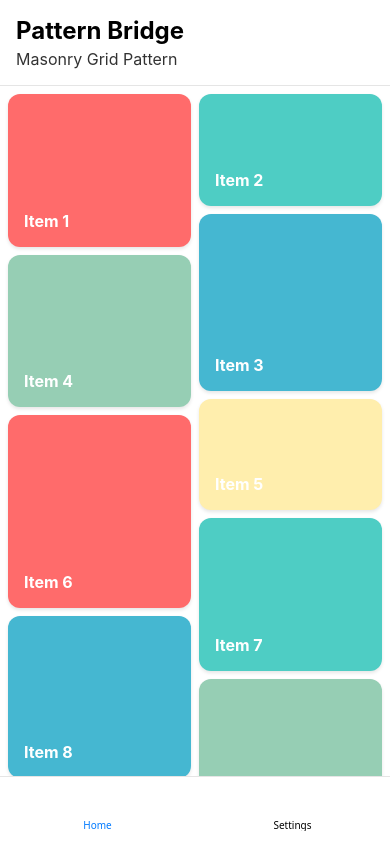
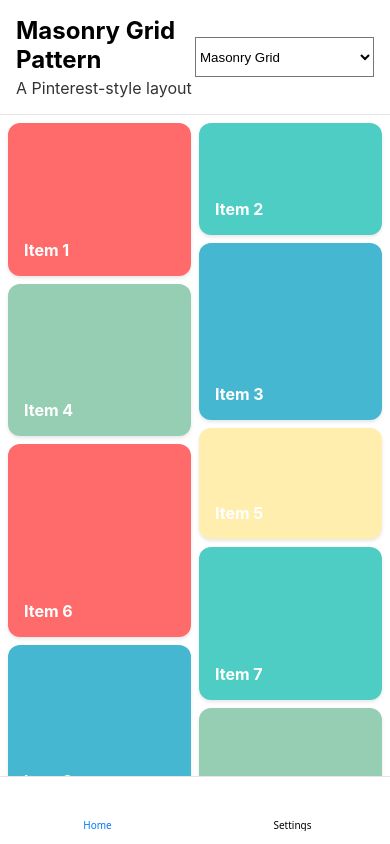
Before and after one commit to jackccrawford/pattern-bridge, a React Native app: screen /Home in a window 390 px wide. Built offline with nearby package versions, Linux system fonts and the light colour scheme; some icons are missing.

Commit message:
feat: Add pattern selector and improve card swipe UX
- Add header dropdown for pattern selection
- Fix card swipe undefined color error
- Add web-specific message for card swipe pattern
- Add reset functionality for card swipe demo
- Update start script for better development experience

```diff
--- /dev/null
+++ b/src/components/Header.tsx
@@ -0,0 +1,105 @@
+import React from 'react';
+import { StyleSheet, View, Platform } from 'react-native';
+import { Text } from './Text';
+import { useTheme } from '../contexts/ThemeContext';
+import { usePattern } from '../contexts/PatternContext';
+import { Picker } from '@react-native-picker/picker';
+import { useSafeAreaInsets } from 'react-native-safe-area-context';
+
+interface HeaderProps {
+  title?: string;
+  subtitle?: string;
+}
+
+export const Header: React.FC<HeaderProps> = ({ title, subtitle }) => {
+  const { theme } = useTheme();
+  const insets = useSafeAreaInsets();
+  const { currentPattern, setPattern } = usePattern();
+
+  const patterns = [
+    { id: 'masonry', name: 'Masonry Grid' },
+    { id: 'cowbell', name: 'Party Mode' },
+    { id: 'cardswipe', name: 'Card Swipe' },
+    { id: 'infinitescroll', name: 'Infinite Scroll' },
+  ];
+
+  return (
+    <View
+      style={[
+        styles.container,
+        {
+          backgroundColor: theme.colors.background,
+          borderBottomColor: theme.colors.border,
+          paddingTop: Platform.OS === 'ios' ? insets.top : 0,
+        },
+      ]}
+    >
+      <View style={styles.content}>
+        <View style={styles.titleContainer}>
+          {title && <Text style={styles.title}>{title}</Text>}
+          {subtitle && <Text style={styles.subtitle}>{subtitle}</Text>}
+        </View>
+        <View style={styles.pickerContainer}>
+          <Picker
+            selectedValue={currentPattern}
+            onValueChange={(value) => setPattern(value)}
+            style={styles.picker}
+            dropdownIconColor={theme.colors.text}
+          >
+            {patterns.map((pattern) => (
+              <Picker.Item
+                key={pattern.id}
+                label={pattern.name}
+                value={pattern.id}
+                color={theme.colors.text}
+              />
+            ))}
+          </Picker>
+        </View>
+      </View>
+    </View>
+  );
+};
+
+const styles = StyleSheet.create({
+  container: {
+    borderBottomWidth: 1,
+  },
+  content: {
+    flexDirection: 'row',
+    alignItems: 'center',
+    justifyContent: 'space-between',
+    padding: 16,
+  },
+  titleContainer: {
+    flex: 1,
+  },
+  title: {
+    fontSize: 24,
+    fontWeight: 'bold',
+    marginBottom: 4,
+  },
+  subtitle: {
+    fontSize: 16,
+    opacity: 0.8,
+  },
+  pickerContainer: {
+    flex: 1,
+    maxWidth: 200,
+  },
+  picker: {
+    ...Platform.select({
+      ios: {
+        backgroundColor: 'transparent',
+      },
+      android: {
+        backgroundColor: 'transparent',
+        color: '#000',
+      },
+      web: {
+        backgroundColor: 'transparent',
+        height: 40,
+      },
+    }),
+  },
+});
--- a/src/components/patterns/CardSwipe/CardSwipeDemo.tsx
+++ b/src/components/patterns/CardSwipe/CardSwipeDemo.tsx
@@ -207,13 +207,13 @@ export const CardSwipeDemo = () => {
               styles.card,
               rSecondCardStyle,
               {
-                backgroundColor: cards[1].color,
+                backgroundColor: cards[1]?.color || theme.colors.background,
                 width: dimensions.cardWidth,
                 height: dimensions.cardWidth * CARD_ASPECT_RATIO,
               },
             ]}
           >
-            <Text style={styles.cardText}>{cards[1].title}</Text>
+            <Text style={styles.cardText}>{cards[1]?.title || ''}</Text>
           </Animated.View>
         )}
 
@@ -223,13 +223,13 @@ export const CardSwipeDemo = () => {
               styles.card,
               rTopCardStyle,
               {
-                backgroundColor: cards[0].color,
+                backgroundColor: cards[0]?.color || theme.colors.background,
                 width: dimensions.cardWidth,
                 height: dimensions.cardWidth * CARD_ASPECT_RATIO,
               },
             ]}
           >
-            <Text style={styles.cardText}>{cards[0].title}</Text>
+            <Text style={styles.cardText}>{cards[0]?.title || ''}</Text>
           </Animated.View>
         </CardWrapper>
       </View>
@@ -238,6 +238,11 @@ export const CardSwipeDemo = () => {
         <Text style={[styles.instructions, { color: theme.colors.text }]}>
           ← Swipe cards left or right →
         </Text>
+        {Platform.OS === 'web' && (
+          <Text style={[styles.webNote, { color: theme.colors.text }]}>
+            💡 For the best experience, try this pattern on your mobile device with Expo Go
+          </Text>
+        )}
       </View>
     </View>
   );
@@ -290,4 +295,11 @@ const styles = StyleSheet.create({
     fontWeight: 'bold',
     opacity: 0.5,
   },
+  webNote: {
+    fontSize: 14,
+    opacity: 0.7,
+    marginTop: 8,
+    textAlign: 'center',
+    fontStyle: 'italic',
+  },
 });
--- a/src/screens/HomeScreen.tsx
+++ b/src/screens/HomeScreen.tsx
@@ -1,29 +1,23 @@
 import React from 'react';
 import { StyleSheet, View, Platform } from 'react-native';
-import { Text } from '../components/Text';
+import { SafeAreaView } from 'react-native-safe-area-context';
 import { useTheme } from '../contexts/ThemeContext';
-import { SafeAreaView, useSafeAreaInsets } from 'react-native-safe-area-context';
+import { usePattern } from '../contexts/PatternContext';
 import { MasonryGridDemo } from '../components/patterns/MasonryGrid/MasonryGridDemo';
 import { CowbellDemo } from '../components/patterns/PartyMode/CowbellDemo';
 import { CardSwipeDemo } from '../components/patterns/CardSwipe/CardSwipeDemo';
 import { InfiniteScrollDemo } from '../components/patterns/InfiniteScroll/InfiniteScrollDemo';
-import { usePattern } from '../contexts/PatternContext';
+import { Header } from '../components/Header';
 
 export const HomeScreen = () => {
   const { theme } = useTheme();
-  const insets = useSafeAreaInsets();
   const { currentPattern } = usePattern();
 
-  const bottomPadding = Platform.select({
-    ios: insets.bottom,
-    android: 80, // Account for tab bar height on Android
-  });
-
   const patternTitles = {
-    masonry: 'Masonry Grid Pattern',
-    cowbell: 'Party Mode 🔔',
-    cardswipe: 'Card Swipe Pattern',
-    infinitescroll: 'Infinite Scroll Pattern',
+    masonry: { title: 'Masonry Grid Pattern', subtitle: 'A Pinterest-style layout' },
+    cowbell: { title: 'Party Mode 🔔', subtitle: 'Interactive animations' },
+    cardswipe: { title: 'Card Swipe Pattern', subtitle: 'Tinder-style interactions' },
+    infinitescroll: { title: 'Infinite Scroll Pattern', subtitle: 'Endless content loading' },
   };
 
   const renderPattern = () => {
@@ -37,17 +31,19 @@ export const HomeScreen = () => {
       case 'infinitescroll':
         return <InfiniteScrollDemo />;
       default:
-        return <MasonryGridDemo />;
+        return null;
     }
   };
 
+  const currentPatternInfo = patternTitles[currentPattern];
+
   return (
     <SafeAreaView style={[styles.container, { backgroundColor: theme.colors.background }]} edges={['top']}>
-      <View style={[styles.header, { borderBottomColor: theme.colors.border }]}>
-        <Text style={[styles.title, { color: theme.colors.text }]}>Pattern Bridge</Text>
-        <Text style={[styles.subtitle, { color: theme.colors.text }]}>{patternTitles[currentPattern]}</Text>
-      </View>
-      <View style={[styles.content, { paddingBottom: bottomPadding }]}>
+      <Header
+        title={currentPatternInfo.title}
+        subtitle={currentPatternInfo.subtitle}
+      />
+      <View style={styles.content}>
         {renderPattern()}
       </View>
     </SafeAreaView>
@@ -58,19 +54,6 @@ const styles = StyleSheet.create({
   container: {
     flex: 1,
   },
-  header: {
-    padding: 16,
-    borderBottomWidth: 1,
-  },
-  title: {
-    fontSize: 24,
-    fontWeight: 'bold',
-    marginBottom: 4,
-  },
-  subtitle: {
-    fontSize: 16,
-    opacity: 0.8,
-  },
   content: {
     flex: 1,
   },
```
Also changed, not shown: 1 other file (tests, documents, lock files or other folders).
